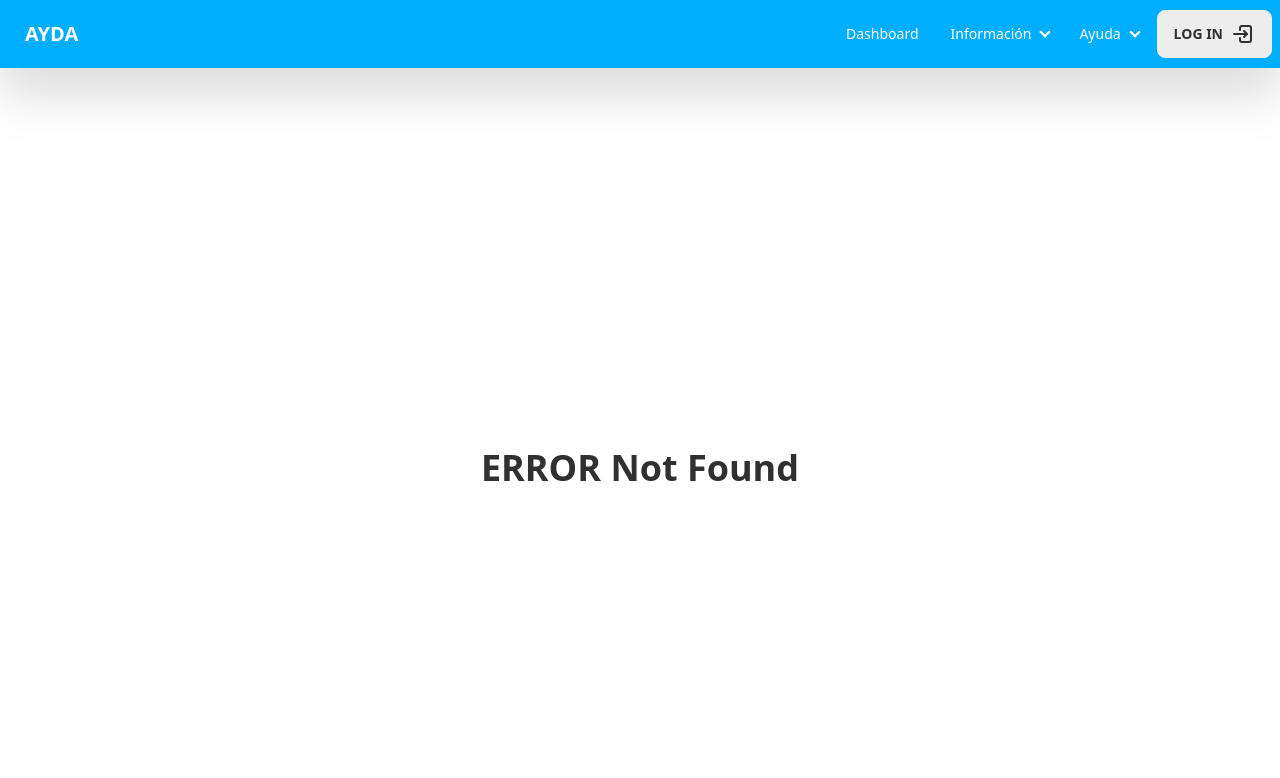
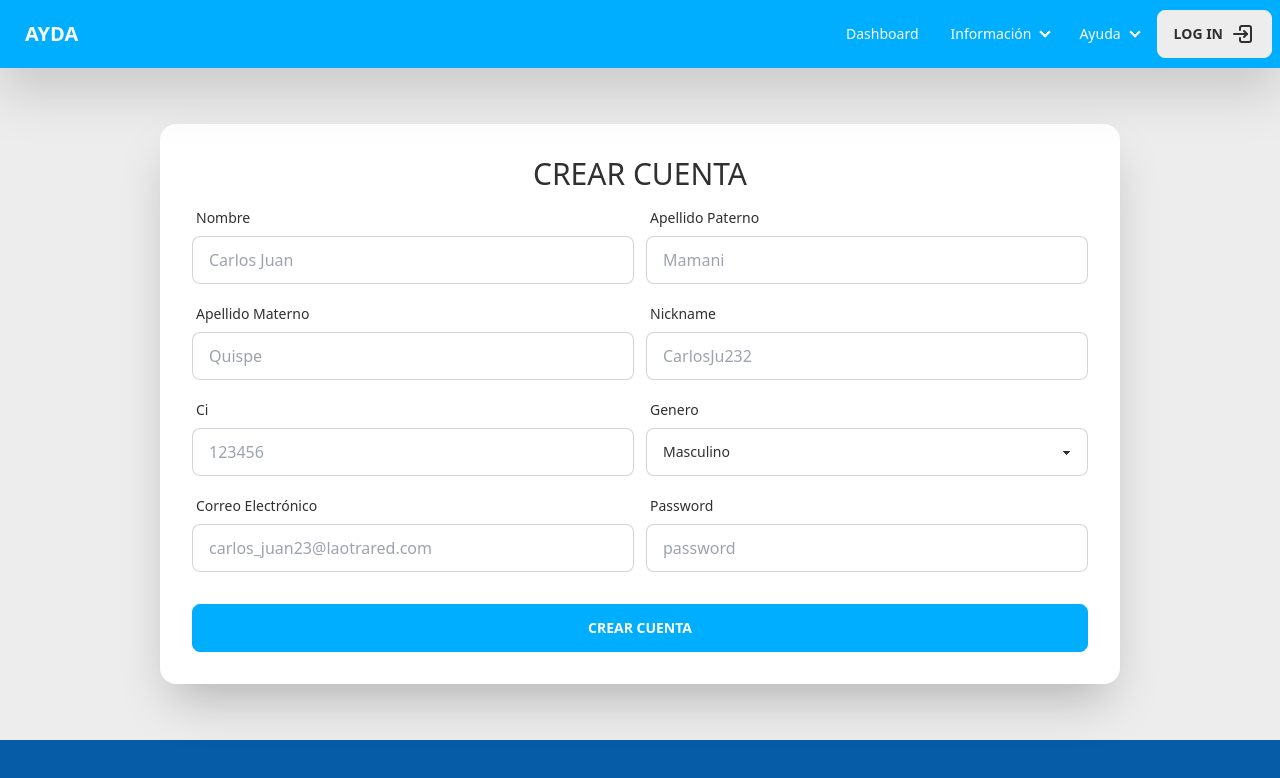
Before and after one commit to 0cr4amzxc/pruebaproy, a React (Vite) app in the folder client/: page /newaccount in a window 1280 px wide. Before the commit this address had no page. Shown: the top 778 px of the page. Built offline with nearby package versions, Linux system fonts and the light colour scheme.

Commit message:
add create new account and better login

```diff
--- a/client/src/App.jsx
+++ b/client/src/App.jsx
@@ -14,6 +14,7 @@ import Notfound from './pages/Notfound';
 import Login from './pages/Login';
 import Test from './pages/Test';
 import Dashboard from './pages/Dashboard';
+import NewAccount from './pages/NewAccount';
 
 import ListUser from './pages/models/ListUser';
 import NewUser from './pages/models/NewUser';
@@ -65,6 +66,7 @@ function App() {
           <Route path='/dash/newcenter' element={<NewCenter/>}></Route>
           <Route path='/dash/listdenuncia' element={<ListDenuncia/>}></Route>
         </Route>
+        <Route path="/newaccount" element={<NewAccount/>}></Route>
         <Route path="/*" element={<Notfound/>}></Route>
       </Routes>
       <Footer/>
--- a/client/src/pages/Login.jsx
+++ b/client/src/pages/Login.jsx
@@ -1,13 +1,13 @@
-import React, { useState, useEffect } from 'react';
-import axios from 'axios';
-import { useNavigate } from 'react-router-dom';
+import React, { useState, useEffect } from "react";
+import { Link, useNavigate } from "react-router-dom";
+import axios from "axios";
 
-import { useUserContext, useUserToggleContext } from '../userProvider';
+import { useUserContext, useUserToggleContext } from "../userProvider";
 //import { userContext } from '../App';
 
 function Login() {
-  const [email, setEmail] = useState('');
-  const [password, setPassword] = useState('');
+  const [email, setEmail] = useState("");
+  const [password, setPassword] = useState("");
 
   const navigate = useNavigate();
 
@@ -25,7 +25,7 @@ function Login() {
   const handleLogin = async () => {
     try {
       // Define la URL del punto final de inicio de sesión
-      const apiUrl = 'http://localhost:4000/login';
+      const apiUrl = "http://localhost:4000/login";
 
       // Crea un objeto con los datos de inicio de sesión
       const loginData = {
@@ -36,44 +36,48 @@ function Login() {
       // Realiza una solicitud POST a la API utilizando Axios
       const response = await axios.post(apiUrl, loginData, {
         headers: {
-          'Content-Type': 'application/json',
+          "Content-Type": "application/json",
         },
       });
 
       const userRol = response.data.rol;
-      console.log("el rol al logearse")
+      console.log("el rol al logearse");
       console.log(userRol);
       //console.log(user.rol);
 
       if (response.status === 200) {
         // La solicitud de inicio de sesión fue exitosa
         // Ahora puedes utilizar userRol según tus necesidades, por ejemplo, redirigir a una página específica
-        console.log("entra al estado 200")
+        console.log("entra al estado 200");
         cambiaLogin(userRol);
-        navigate('/dash', { state: { userRol } });
+        navigate("/dash", { state: { userRol } });
       } else if (response.status === 401) {
         // Las credenciales son incorrectas
-        console.log('Credenciales incorrectas');
+        console.log("Credenciales incorrectas");
       } else {
         // Otro estado de respuesta (no manejado)
-        console.log('Error desconocido');
+        console.log("Error desconocido");
       }
-
     } catch (error) {
-      console.error('Error al iniciar sesión:', error);
+      console.error("Error al iniciar sesión:", error);
     }
   };
 
   return (
     <>
-    <div>
-      {user && <p>¡ Usted es {user.rol} !</p>}
-    </div>
+      <div>{user && <p>¡ Usted es {user.rol} !</p>}</div>
       <div className="hero min-h-screen bg-base-200">
-        <div className="hero-content flex-col lg:flex-col items-center justify-center">
+        <div className="hero-content flex-col lg:flex-row-reverse">
+          <div className="text-center lg:w-2/4 p-6 lg:text-left">
+            <h1 className="text-5xl font-bold">Inicia sesion ahora!</h1>
+            <p className="py-6">
+              La puerta a infinitas posibilidades espera tu paso. Inicia sesion
+              en nuestra plataforma y adéntrate en un mundo de descubrimientos y
+              aprendizaje en esta lucha contra la violencia.
+            </p>
+          </div>
           <div className="card flex-shrink-0 w-full max-w-sm shadow-2xl bg-base-100">
             <div className="card-body">
-              <h3 className="text-center text-4xl font-bold underline">Iniciar Sesión</h3>
               <div className="form-control">
                 <label className="label">
                   <span className="label-text">Email</span>
@@ -97,9 +101,17 @@ function Login() {
                   value={password}
                   onChange={(e) => setPassword(e.target.value)}
                 />
+                <label className="label">
+                  <Link to="/newaccount" className="link link-primary">
+                    Crear cuenta nueva
+                  </Link>
+                </label>
               </div>
               <div className="form-control mt-6">
-                <button className="btn btn-primary text-base-100" onClick={handleLogin}>
+                <button
+                  className="btn btn-primary text-base-100"
+                  onClick={handleLogin}
+                >
                   Iniciar Sesión
                 </button>
               </div>
--- /dev/null
+++ b/client/src/pages/NewAccount.jsx
@@ -0,0 +1,169 @@
+import React from "react";
+
+import { Form, Formik } from "formik";
+import { useNavigate } from "react-router-dom";
+
+import { createUsuarioRequest } from "../api/users.api";
+
+function NewAccount() {
+  const navigate = useNavigate();
+
+  return (
+    <>
+      <div className="min-w-full bg-base-200 flex flex-col py-14 items-center">
+        <Formik
+          initialValues={{
+            nom_usu: "",
+            pat_usu: "",
+            mat_usu: "",
+            ci_usu: "",
+            alias_usu: "",
+            password_usu: "",
+            correo_usu: "",
+            genero_usu: "",
+            rol_usu: "user",
+          }}
+          onSubmit={async (values) => {
+            console.log(values);
+            try {
+              const response = await createUsuarioRequest(values);
+              window.alert("Se ha creado el usuario con exito");
+              navigate("/signup");
+            } catch (error) {
+              console.log(error);
+            }
+          }}
+        >
+          {({ handleChange, handleSubmit }) => (
+            <Form
+              className="card-body p-8 w-11/12 lg:w-9/12 card flex-shrink-0 min-w-sm shadow-2xl bg-base-100"
+              onSubmit={handleSubmit}
+            >
+              <h1 className="text-3xl text-center uppercase">crear cuenta</h1>
+              <fieldset>
+                <div className="container grid grid-cols-1 lg:grid-cols-2  gap-3">
+                  <div className="form-control">
+                    <label htmlFor="nombre" className="label">
+                      <span className="label-text">Nombre</span>
+                    </label>
+                    <input
+                      type="text"
+                      name="nom_usu"
+                      placeholder="Carlos Juan"
+                      onChange={handleChange}
+                      className="input input-bordered"
+                      required
+                    />
+                  </div>
+                  <div className="form-control">
+                    <label htmlFor="apellidoPaterno" className="label">
+                      <span className="label-text">Apellido Paterno</span>
+                    </label>
+                    <input
+                      type="text"
+                      name="pat_usu"
+                      placeholder="Mamani"
+                      onChange={handleChange}
+                      className="input input-bordered"
+                      required
+                    />
+                  </div>
+                  <div className="form-control">
+                    <label htmlFor="apellidoMaterno" className="label">
+                      <span className="label-text">Apellido Materno</span>
+                    </label>
+                    <input
+                      type="text"
+                      name="mat_usu"
+                      placeholder="Quispe"
+                      onChange={handleChange}
+                      className="input input-bordered"
+                      required
+                    />
+                  </div>
+                  <div className="form-control">
+                    <label htmlFor="nickname" className="label">
+                      <span className="label-text">Nickname</span>
+                    </label>
+                    <input
+                      type="text"
+                      name="alias_usu"
+                      placeholder="CarlosJu232"
+                      onChange={handleChange}
+                      className="input input-bordered"
+                      required
+                    />
+                  </div>
+                  <div className="form-control">
+                    <label htmlFor="nickname" className="label">
+                      <span className="label-text">Ci</span>
+                    </label>
+                    <input
+                      type="text"
+                      name="ci_usu"
+                      placeholder="123456"
+                      onChange={handleChange}
+                      className="input input-bordered"
+                      required
+                    />
+                  </div>
+                  <div className="form-control">
+                    <label htmlFor="email" className="label">
+                      <span className="label-text">Genero</span>
+                    </label>
+                    <select
+                      className="select select-bordered w-full"
+                      name="genero_usu"
+                      onChange={handleChange}
+                      required
+                    >
+                      <option disabled defaultValue={""}>
+                        Seleccionar una opcion
+                      </option>
+                      <option value={"Masculino"}>Masculino</option>
+                      <option value={"Femenino"}>Femenino</option>
+                    </select>
+                  </div>
+                  <div className="form-control">
+                    <label htmlFor="email" className="label">
+                      <span className="label-text">Correo Electrónico</span>
+                    </label>
+                    <input
+                      type="email"
+                      name="correo_usu"
+                      placeholder="carlos_juan23@laotrared.com"
+                      onChange={handleChange}
+                      className="input input-bordered"
+                      required
+                    />
+                  </div>
+                  <div className="form-control">
+                    <label htmlFor="password" className="label">
+                      <span className="label-text">Password</span>
+                    </label>
+                    <input
+                      type="password"
+                      name="password_usu"
+                      placeholder="password"
+                      onChange={handleChange}
+                      className="input input-bordered"
+                      required
+                    />
+                  </div>
+                </div>
+              </fieldset>
+
+              <div className="form-control mt-6">
+                <button className="btn btn-primary text-base-100" type="submit">
+                  Crear cuenta
+                </button>
+              </div>
+            </Form>
+          )}
+        </Formik>
+      </div>
+    </>
+  );
+}
+
+export default NewAccount;
```
